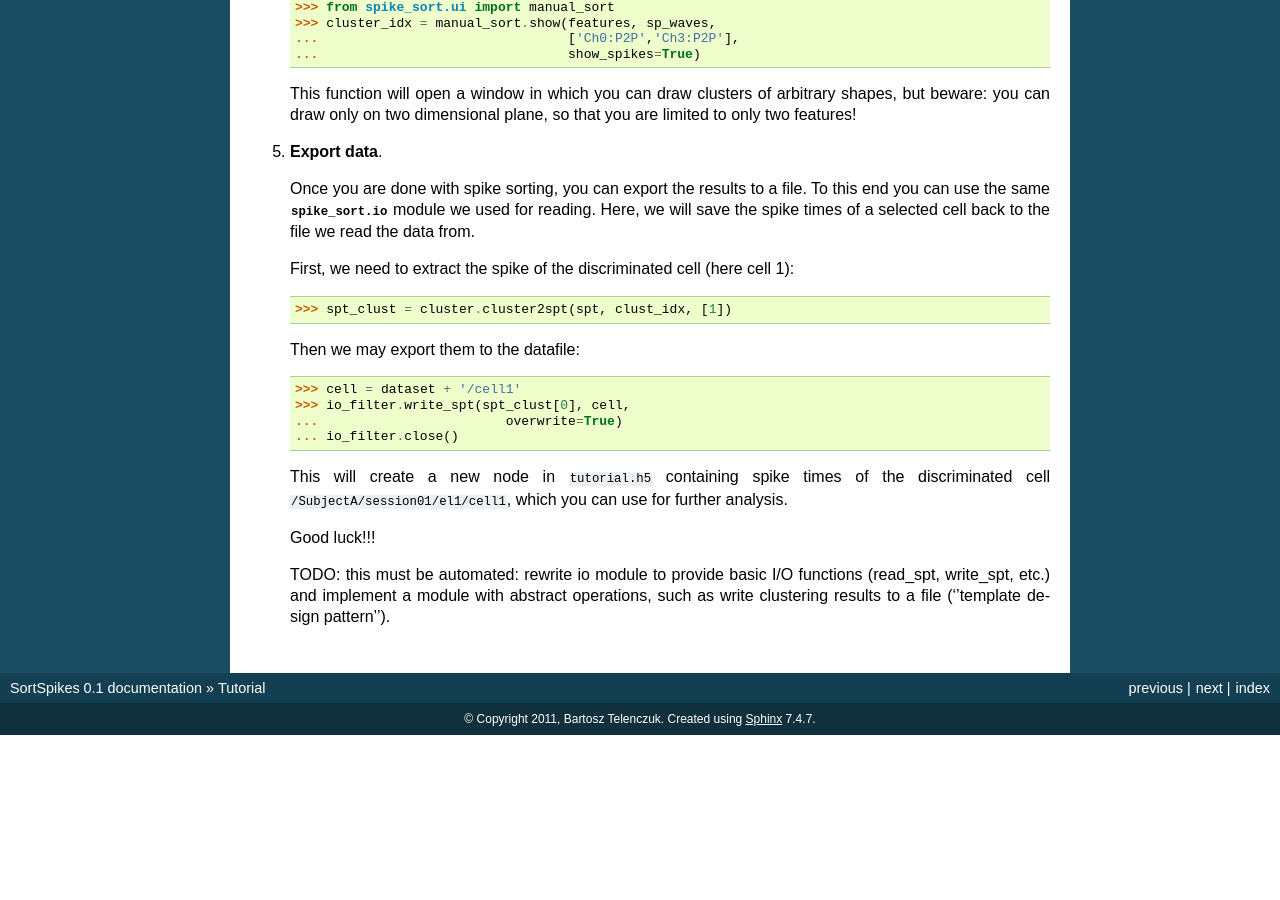
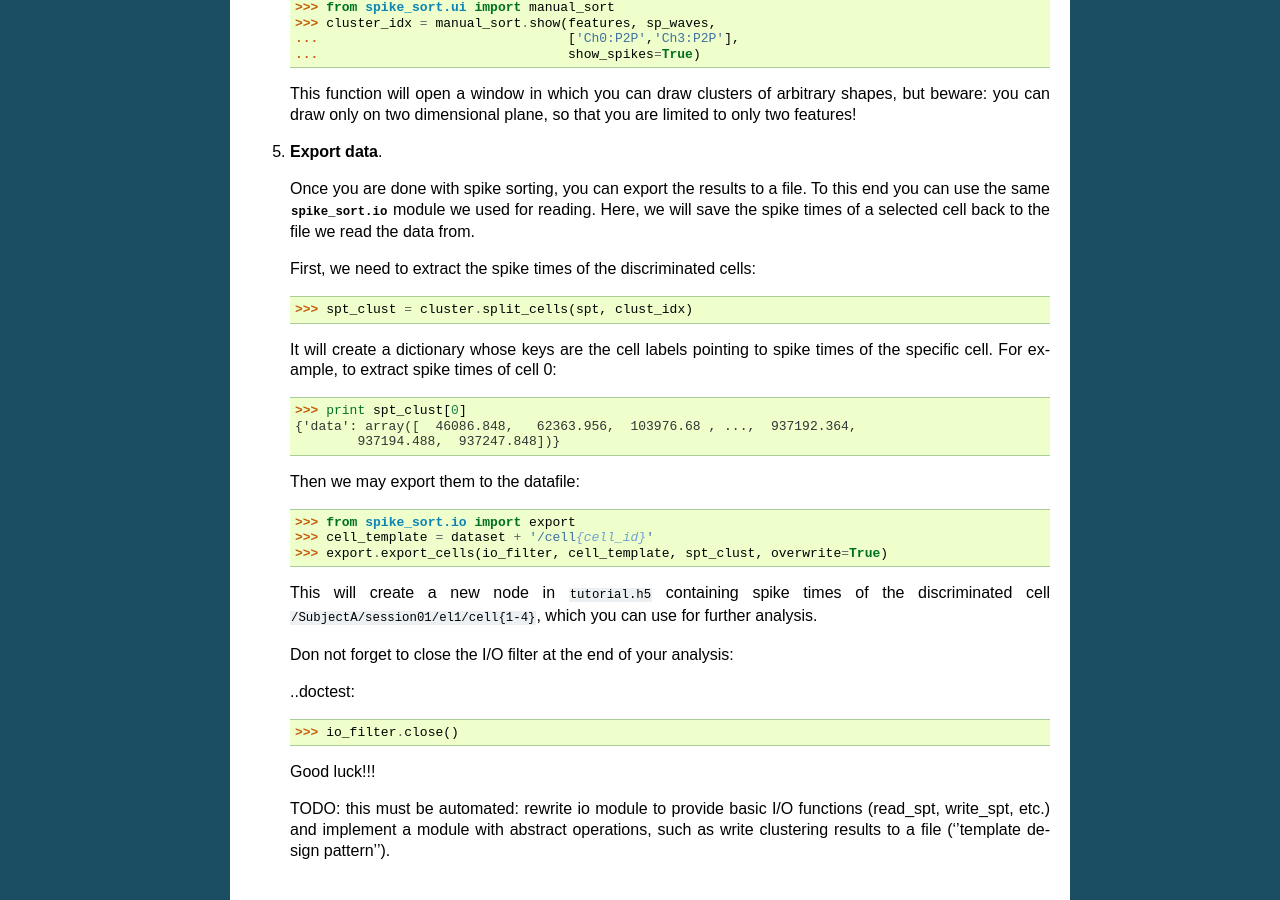
Before and after one commit to btel/SpikeSort, a Sphinx documentation site: the page built from docs/source/tutorial.rst, in a window 1280 px wide and 900 px high, scrolled down 3324 px. Built offline with Sphinx 7.4.7, drawn with Linux system fonts in a browser that asks for light colours; formulas are drawn with MathJax 3; before the commit the page ends 4059 px from its top, so only the background shows below that.

Commit message:
added spliting features and spike times into cells

```diff
--- a/docs/source/tutorial.rst
+++ b/docs/source/tutorial.rst
@@ -1,6 +1,11 @@
 ========
 Tutorial
 ========
+
+.. testsetup::
+
+   import numpy
+   numpy.random.seed(1221)
 
 1. **Read data**.
 
@@ -219,26 +224,40 @@ Tutorial
    for reading. Here, we will save the spike times of a selected cell
    back to the file we read the data from.
 
-   First, we need to extract the spike
-   of the discriminated cell (here cell 1):
+   First, we need to extract the spike times
+   of the discriminated cells:
 
    .. doctest::
 
-      >>> spt_clust = cluster.cluster2spt(spt, clust_idx, [1])
+      >>> spt_clust = cluster.split_cells(spt, clust_idx)
+
+   It will create a dictionary whose keys are the cell labels pointing
+   to spike times of the specific cell. For example, to extract spike
+   times of cell 0:
+
+   .. doctest::
+
+      >>> print spt_clust[0]
+      {'data': array([  46086.848,   62363.956,  103976.68 , ...,  937192.364,
+              937194.488,  937247.848])}
 
    Then we may export them to the datafile:
 
    .. doctest::
 
-      >>> cell = dataset + '/cell1'
-      >>> io_filter.write_spt(spt_clust[0], cell,
-      ...                        overwrite=True)
-      ... io_filter.close()
+      >>> from spike_sort.io import export
+      >>> cell_template = dataset + '/cell{cell_id}'
+      >>> export.export_cells(io_filter, cell_template, spt_clust, overwrite=True)
 
    This will create a new node in :file:`tutorial.h5` containing  spike times of
-   the discriminated cell ``/SubjectA/session01/el1/cell1``,
+   the discriminated cell ``/SubjectA/session01/el1/cell{1-4}``,
    which you can use for further analysis.
 
+   Don not forget to close the I/O filter at the end of your analysis:
+
+   ..doctest::
+
+      >>> io_filter.close()
 
    Good luck!!!
 
```
Also changed, not shown: 6 other files.
